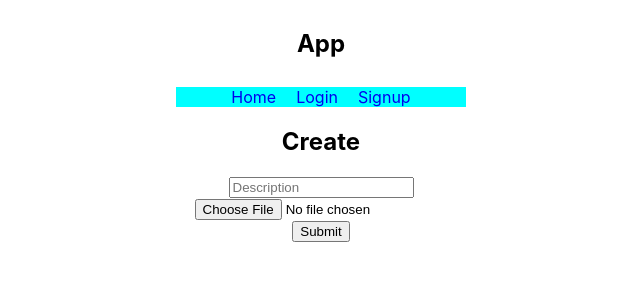
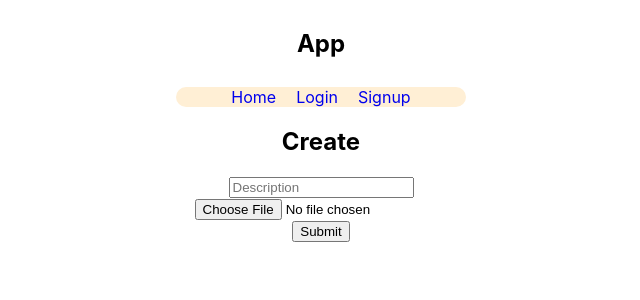
Before and after one commit to seanmodd/instagram-frontend, a React (Create React App) app: page /create in a window 1280 px wide. Shown: the top 300 px of the page, without its empty margins (319-959 px from the left). Built offline with nearby package versions, Linux system fonts and the light colour scheme.

Commit message:
updated some CSS stuff...

```diff
--- a/src/App.css
+++ b/src/App.css
@@ -8,7 +8,7 @@ body {
   margin: 12px auto;
   padding: 12px 20px;
   border: 1px solid #eee;
-  border-radius: 4px;
+  border-radius: 10px;
   align-content: center;
   text-align: center;
 }
@@ -33,10 +33,11 @@ a.active {
 
 .Nav {
   vertical-align: middle;
-  background-color: aqua;
+  background-color: papayawhip;
   overflow-wrap: break-word;
   width: 290px;
   height: auto;
+  border-radius: 100px;
 }
 
 .NavLink {
```
